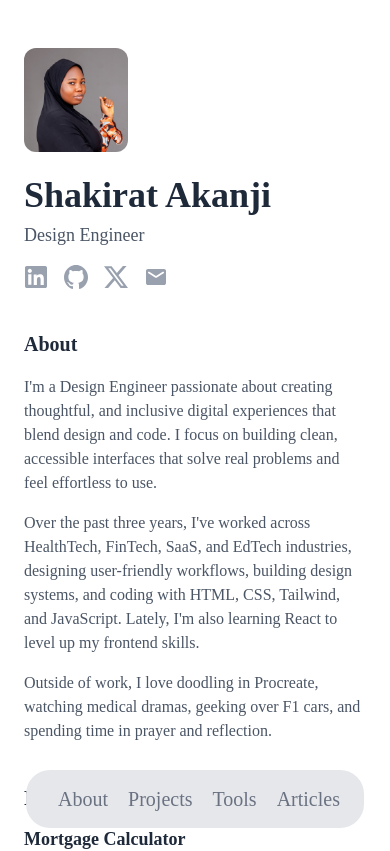
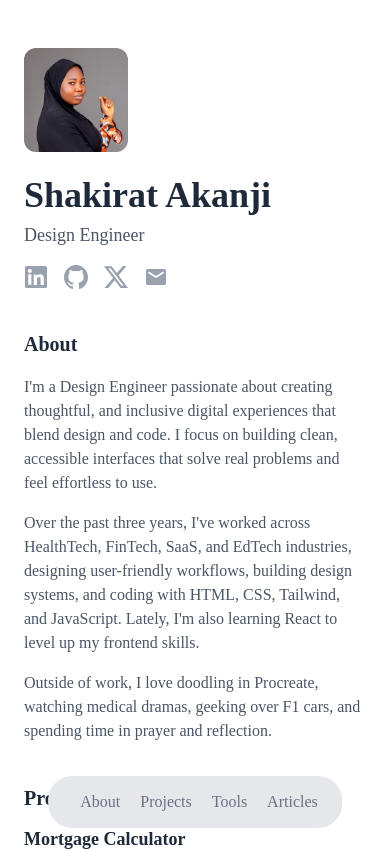
Before and after one commit to Anikhe00/Portfolio-V1, a React (Vite) app: page / in a window 390 px wide. Shown: the top 851 px of the page. Built offline with nearby package versions, Linux system fonts and the light colour scheme.

Commit message:
Update navigation font size

```diff
--- a/src/components/common/NavLink.jsx
+++ b/src/components/common/NavLink.jsx
@@ -14,7 +14,7 @@ export default function NavLink({ pageName, isActive }) {
         }`}
       ></span>
       <span
-        className={`lg:text-[1rem] text-[1.25rem] font-[Manrope] leading-norma ${
+        className={`text-[1rem] font-[Manrope] leading-norma ${
           isActive
             ? "text-purple-700"
             : "text-gray-500 group-hover:text-purple-700"
```
